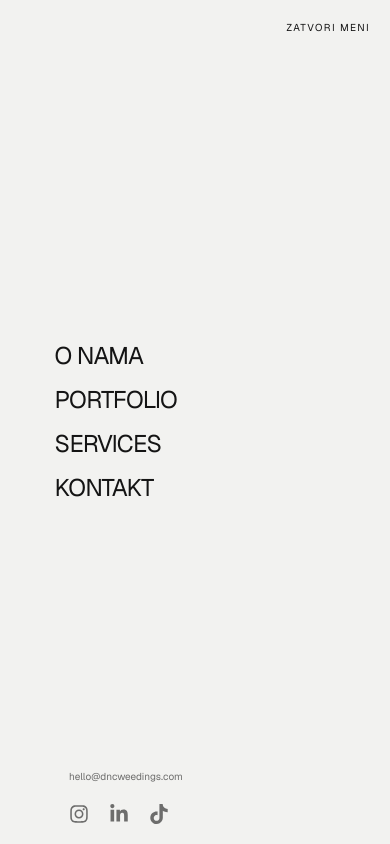
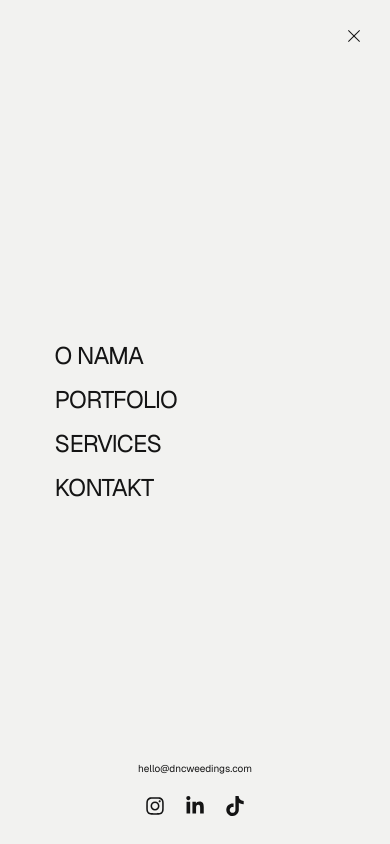
Before and after one commit to petar-antic/jovan.ph, a Next.js app: page / in a window 390 px wide. Both pictures are taken after a click on the button "Otvori meni". Shown: the top 844 px of the page. Built offline with nearby package versions, Linux system fonts and the light colour scheme.

Commit message:
Fix mobile menu header layout and close control.
Pin language and hamburger to the far right, use an X close icon that actually receives clicks, and align menu footer contact styling.

```diff
--- a/src/components/Header.tsx
+++ b/src/components/Header.tsx
@@ -94,7 +94,11 @@ export default function Header() {
 
   return (
     <header className="pointer-events-none text-ink">
-      <div className="pointer-events-auto fixed inset-x-0 top-0 z-[60] grid grid-cols-[1fr_auto_1fr] items-center px-5 py-4 text-background mix-blend-difference md:px-8 lg:px-10">
+      <div
+        className={`fixed inset-x-0 top-0 z-[60] grid grid-cols-[1fr_auto_1fr] items-center px-5 py-4 text-background mix-blend-difference md:px-8 lg:px-10 ${
+          menuOpen ? "pointer-events-none" : "pointer-events-auto"
+        }`}
+      >
         <motion.a
           href="/"
           initial="hidden"
@@ -134,26 +138,10 @@ export default function Header() {
         </nav>
 
         <div
-          className={`flex items-center justify-self-end gap-5 ${
+          className={`col-start-3 flex items-center justify-self-end gap-4 ${
             menuOpen ? "pointer-events-none opacity-0" : ""
           }`}
         >
-          <button
-            type="button"
-            className="relative flex size-6 items-center justify-end md:hidden"
-            aria-label={t("openMenu")}
-            aria-controls="fullscreen-menu"
-            aria-expanded={menuOpen}
-            onClick={() => setMenuOpen(true)}
-          >
-            <span className="sr-only">{t("openMenu")}</span>
-            <span className="relative block h-[12px] w-4">
-              <span className="absolute left-0 top-0 block h-px w-full bg-current" />
-              <span className="absolute left-0 top-[5.5px] block h-px w-full bg-current" />
-              <span className="absolute bottom-0 left-0 block h-px w-full bg-current" />
-            </span>
-          </button>
-
           <motion.div
             ref={langRef}
             className="relative"
@@ -222,6 +210,22 @@ export default function Header() {
               ) : null}
             </AnimatePresence>
           </motion.div>
+
+          <button
+            type="button"
+            className="relative -mr-0.5 flex size-6 shrink-0 items-center justify-center md:hidden"
+            aria-label={t("openMenu")}
+            aria-controls="fullscreen-menu"
+            aria-expanded={menuOpen}
+            onClick={() => setMenuOpen(true)}
+          >
+            <span className="sr-only">{t("openMenu")}</span>
+            <span className="relative block h-[12px] w-4">
+              <span className="absolute left-0 top-0 block h-px w-full bg-current" />
+              <span className="absolute left-0 top-[5.5px] block h-px w-full bg-current" />
+              <span className="absolute bottom-0 left-0 block h-px w-full bg-current" />
+            </span>
+          </button>
         </div>
       </div>
 
@@ -239,16 +243,20 @@ export default function Header() {
               duration: 0.75,
               ease: [0.76, 0, 0.24, 1],
             }}
-            className="pointer-events-auto fixed inset-0 z-50 h-dvh bg-background"
+            className="pointer-events-auto fixed inset-0 z-[70] h-dvh bg-background"
           >
             <div className="flex h-full">
-              <aside className="relative flex h-full w-full shrink-0 flex-col bg-background px-5 py-5 md:w-[23%] md:px-8">
+              <aside className="relative flex h-full w-full shrink-0 flex-col bg-background px-5 py-5 text-ink md:w-[23%] md:px-8">
                 <button
                   type="button"
-                  className="absolute right-5 top-5 text-[10px] uppercase tracking-[0.14em]"
+                  className="absolute right-5 top-5 z-10 flex size-8 items-center justify-center text-ink"
+                  aria-label={t("closeMenu")}
                   onClick={() => setMenuOpen(false)}
                 >
-                  {t("closeMenu")}
+                  <span className="relative block size-4" aria-hidden>
+                    <span className="absolute left-0 top-1/2 block h-px w-full -translate-y-1/2 rotate-45 bg-current" />
+                    <span className="absolute left-0 top-1/2 block h-px w-full -translate-y-1/2 -rotate-45 bg-current" />
+                  </span>
                 </button>
 
                 <nav
@@ -265,7 +273,7 @@ export default function Header() {
                         duration: 0.45,
                         delay: 0.25 + index * 0.07,
                       }}
-                      className="text-2xl font-normal uppercase tracking-[-0.035em] transition-opacity hover:opacity-50 md:text-3xl"
+                      className="text-2xl font-normal uppercase tracking-[-0.035em] text-ink transition-opacity hover:opacity-50 md:text-3xl"
                       onClick={(event) => scrollToSection(event, link.href)}
                     >
                       {link.label}
@@ -273,15 +281,15 @@ export default function Header() {
                   ))}
                 </nav>
 
-                <div className="mx-auto mt-auto w-[72%] max-w-sm">
+                <div className="mt-auto flex w-full flex-col items-center pb-2 text-center">
                   <a
                     href="mailto:hello@dncweedings.com"
-                    className="block text-[10px] text-ink/60 transition-colors hover:text-ink"
+                    className="block text-[10px] text-ink transition-opacity hover:opacity-60"
                   >
                     hello@dncweedings.com
                   </a>
 
-                  <div className="mt-5 flex items-center gap-5 text-ink/60">
+                  <div className="mt-5 flex items-center justify-center gap-5 text-ink">
                     <a href="#" aria-label="Instagram">
                       <FaInstagram className="size-5" />
                     </a>
```
